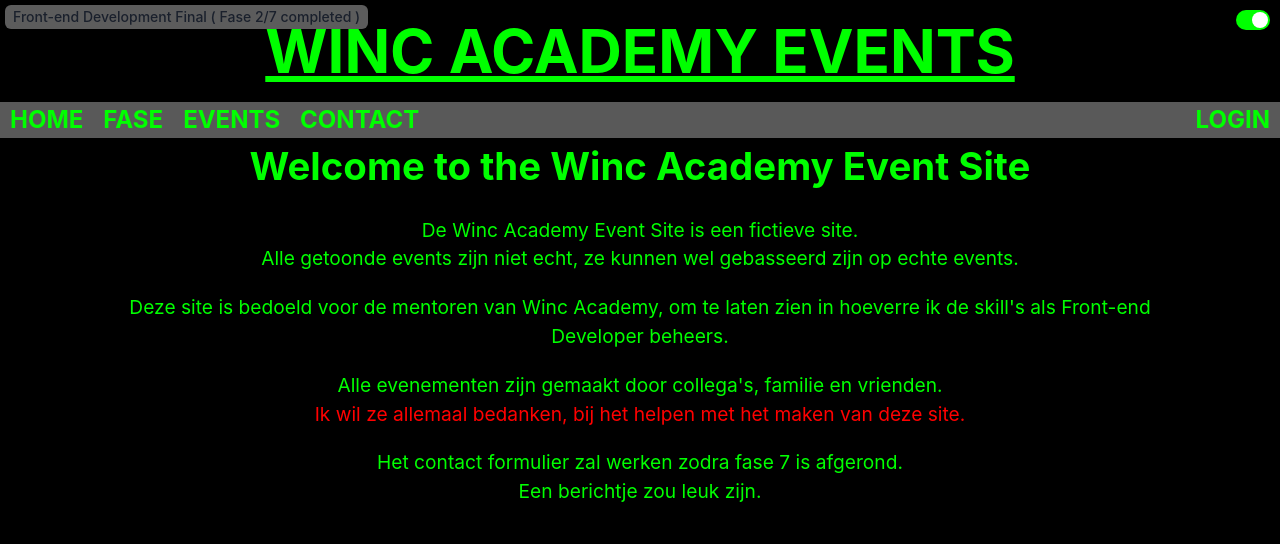
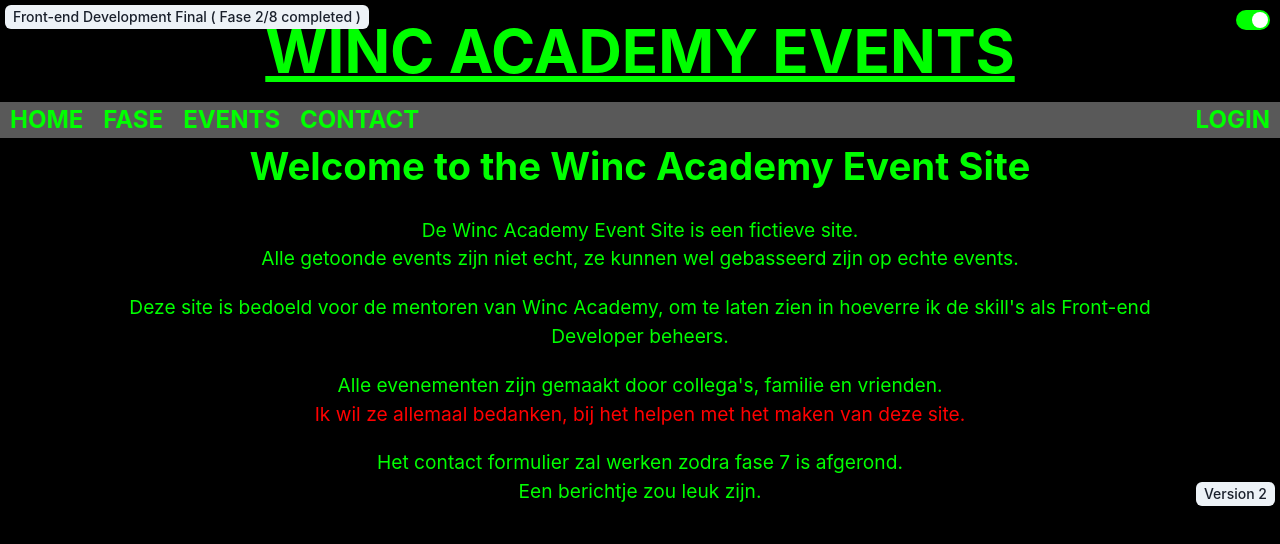
Before and after one commit to BJanssen78/fed-final, a React (Vite) app: page / in a window 1280 px wide. Shown: the top 544 px of the page. Built offline with nearby package versions, Linux system fonts and the light colour scheme.

Commit message:
added version tag

```diff
--- a/src/App.jsx
+++ b/src/App.jsx
@@ -17,14 +17,8 @@
   return (
     <>
       <FetchServer onDataFetched={fetchServerData} />
-      <Tag
-        position={"absolute"}
-        margin={"5px"}
-        zIndex={"2"}
-        bgColor={"whiteAlpha.500"}
-        // color={"#00FF00"}
-      >
-        Front-end Development Final ( Fase 2/7 completed )
+      <Tag position={"absolute"} margin={"5px"} zIndex={"2"}>
+        Front-end Development Final ( Fase 2/8 completed )
       </Tag>
       <Header loginUserName={loginUserName} />
       <Navigation loginStatus={loginStatus} />
--- a/src/main.jsx
+++ b/src/main.jsx
@@ -2,7 +2,13 @@
 import ReactDOM from "react-dom/client";
 import { createBrowserRouter, RouterProvider } from "react-router-dom";
 import App from "./App.jsx";
-import { ChakraProvider, extendTheme, Switch, VStack } from "@chakra-ui/react";
+import {
+  ChakraProvider,
+  extendTheme,
+  Switch,
+  VStack,
+  Tag,
+} from "@chakra-ui/react";
 import { Home, EventList, Fase, EventDetailPage } from "./pages/PageIndex.js";
 import { LoginPage } from "./pages/LoginPage.jsx";
 import { AuthProvider } from "./functions/AuthContext.jsx";
@@ -90,6 +96,9 @@
         </VStack>
         <AuthProvider>
           <RouterProvider router={router} />
+          <Tag position={"absolute"} bottom={"0px"} right={"5px"} zIndex={"2"}>
+            Version 2
+          </Tag>
         </AuthProvider>
       </ChakraProvider>
     </React.StrictMode>
```
